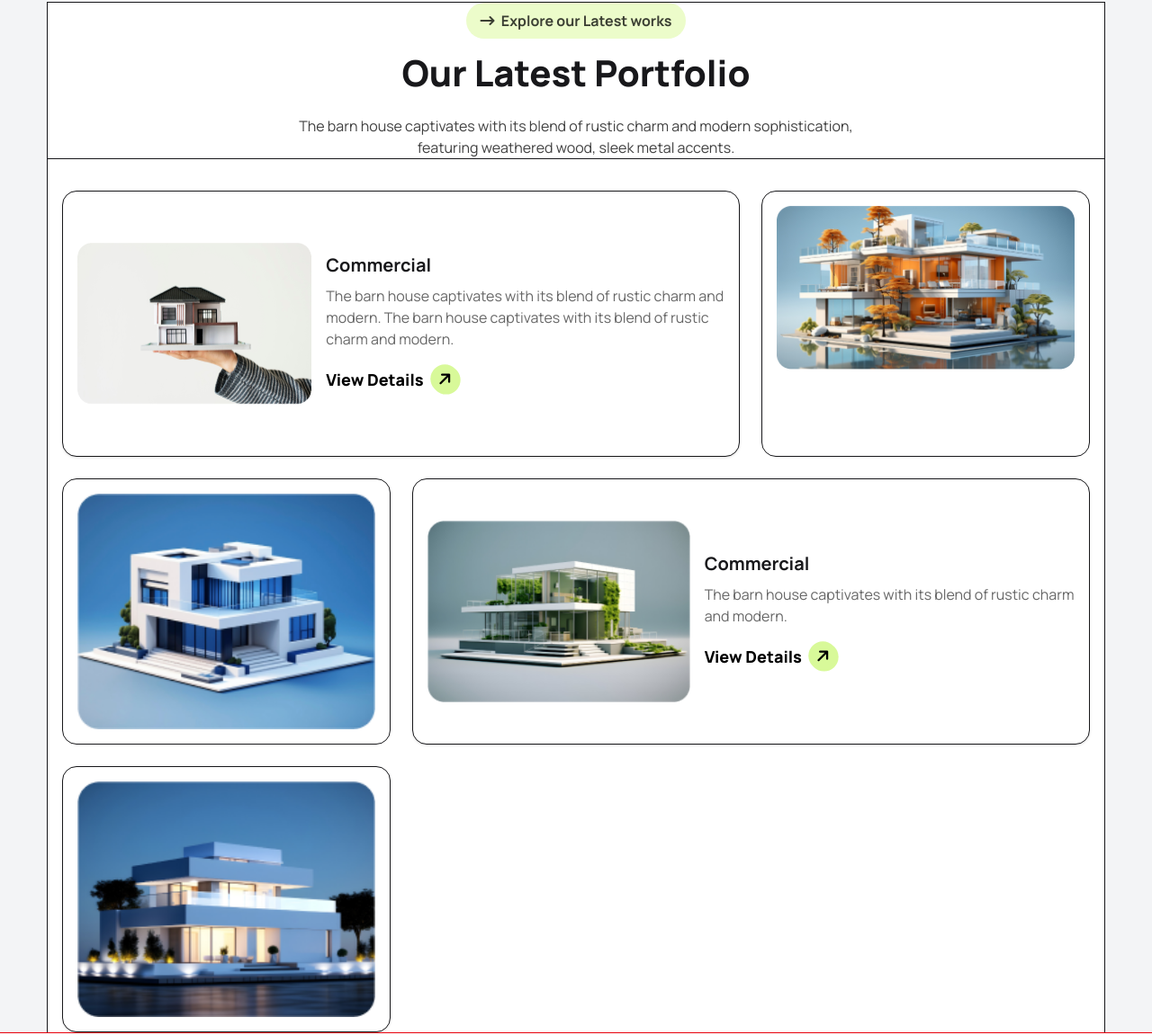
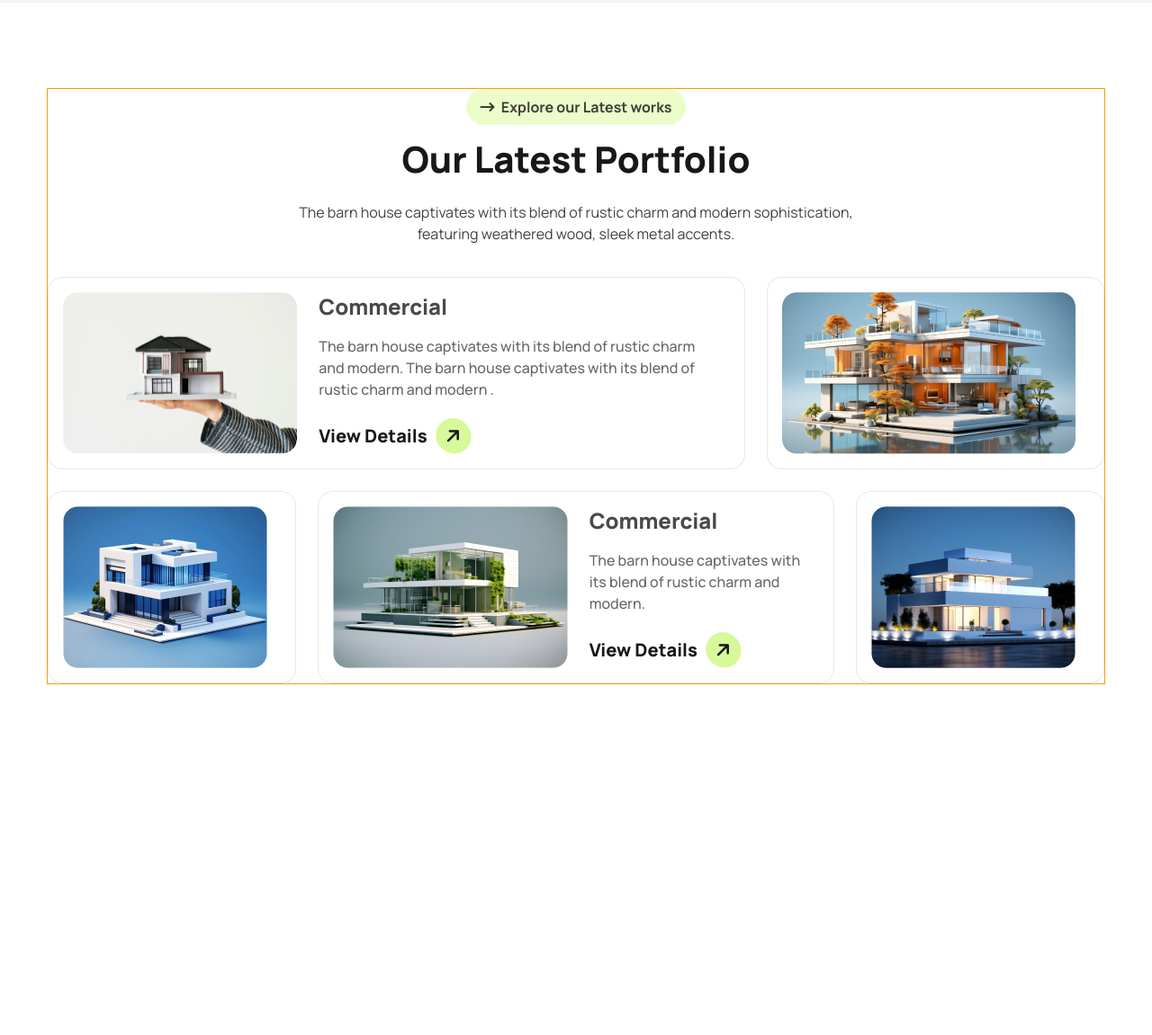
Before and after one commit to bdahsan1999wd/rinterio-landing-page, a website: page public/index.html in a window 1280 px wide. Shown: the part 2560-3711 px from the top of the page at 90% size. After the commit the page ends 3416 px from the top, so only its background shows below. Drawn offline with Linux system fonts and the light colour scheme.

Commit message:
some fixed Portfolio grid card section

```diff
--- a/public/index.html
+++ b/public/index.html
@@ -273,75 +273,99 @@
         </section>
 
         <!---------- Our Latest Portfolio Section Added ---------->
-        <section class="w-11/12 mx-auto bg-white outline mb-20">
+        <section class="lg:bg-white py-16 md:py-24">
+
+            <div class="w-11/12 mx-auto outline outline-amber-500">
 
                 <!----- Section Header Added ----->
-            <div class="text-center mb-9 outline">
+                <div class="text-center mb-9">
                     <button class="bg-lime-100 py-2 px-4 rounded-full font-bold text-black/75 cursor-pointer">
                         <i class="fa-solid fa-arrow-right-long mr-1"></i> Explore our Latest works
                     </button>
                     <h2 class="text-3xl md:text-4xl lg:text-[40px] font-extrabold mt-4">Our Latest Portfolio</h2>
                     <p class="mt-6 text-black/75">
-                    The barn house captivates with its blend of rustic charm and modern sophistication, <br>featuring
+                        The barn house captivates with its blend of rustic charm and modern sophistication,
+                        <br>featuring
                         weathered wood, sleek metal accents.
                     </p>
                 </div>
 
-            <!----- Portfolio Grid Card Added ----->
-            <div class="grid grid-cols-1 md:grid-cols-2 lg:grid-cols-3 gap-6 px-4 auto-rows-fr">
+                <!---------- Portfolio Grid Card Section Added ---------->
+                <div class="grid gap-6">
+
+                    <!---------- 1st card row Added ---------->
+                    <div class="grid grid-cols-1 lg:grid-cols-3 gap-6">
 
                         <!-- Card 1 -->
+                        <div class="lg:col-span-2">
+
                             <div
-                    class="bg-white border rounded-2xl p-4 shadow-sm col-span-1 lg:col-span-2 flex flex-col md:flex-row gap-4 items-center">
-                    <img src="../assets/img-1.png" alt="img-1" class="rounded-lg w-full md:w-1/2 object-cover">
+                                class="bg-white border border-gray-200 rounded-2xl p-4 flex flex-col md:flex-row gap-6 items-center">
 
-                    <div class="flex flex-col justify-between">
+                                <img src="../assets/img-1.png" alt="img-1" class="rounded-2xl w-full sm:w-auto">
+
                                 <div>
-                            <h3 class="text-xl font-bold mb-2">Commercial</h3>
-                            <p class="text-black/60 mb-4">
-                                The barn house captivates with its blend of rustic charm and modern. The barn house
-                                captivates with its blend of rustic charm and modern.
+                                    <h3 class="text-2xl text-[#494949] font-extrabold mb-4">Commercial</h3>
+                                    <p class="text-black/60 font-medium mb-5">
+                                        The barn house captivates with its blend of rustic charm <br>and modern. The
+                                        barn
+                                        house
+                                        captivates with its blend of <br> rustic charm and modern .
                                     </p>
-                        </div>
-                        <a href="#" class="text-lg font-extrabold text-black flex items-center gap-2">
+                                    <a href="#" class="text-xl font-extrabold flex items-center gap-2.5">
                                         View Details
-                            <i class="fa-solid fa-arrow-right -rotate-45 bg-lime-200 rounded-full p-2"></i>
+                                        <i
+                                            class="fa-solid fa-arrow-right -rotate-45 bg-lime-200 rounded-full p-2.5"></i>
                                     </a>
                                 </div>
 
                             </div>
 
-                <!-- Card 2 -->
-                <div class="bg-white border rounded-2xl p-4">
-                    <img src="../assets/img-2.png" alt="img-2" class="rounded-lg object-cover w-full">
                         </div>
 
+                        <!-- Card 2 -->
+                        <div class="lg:col-span-1">
+                            <div class="bg-white border border-gray-200 rounded-2xl p-4">
+                                <img src="../assets/img-2.png" alt="img-2" class="rounded-2xl w-full sm:w-auto">
+                            </div>
+                        </div>
+
+                    </div>
+
+                    <!---------- 2nd card row Added ---------->
+                    <div class="grid grid-cols-1 lg:grid-cols-12 gap-6">
+
                         <!-- Card 3 -->
-                <div class="bg-white border rounded-2xl p-4">
-                    <img src="../assets/img-3.png" alt="img-3" class="rounded-lg object-cover w-full">
+                        <div class="bg-white border border-gray-200 rounded-2xl p-4 lg:col-span-3">
+                            <img src="../assets/img-3.png" alt="img-3" class="rounded-2xl w-full sm:w-auto">
                         </div>
 
                         <!-- Card 4 -->
                         <div
-                    class="bg-white border rounded-2xl p-4 shadow-sm col-span-1 lg:col-span-2 flex flex-col md:flex-row gap-4 items-center">
-                    <img src="../assets/img-4.png" alt="img-4" class="rounded-lg w-full md:w-1/2 object-cover">
-                    <div class="flex flex-col justify-between">
+                            class="bg-white border border-gray-200 rounded-2xl p-4 flex flex-col md:flex-row gap-6 items-center lg:col-span-6">
+
+                            <img src="../assets/img-4.png" alt="img-4" class="rounded-2xl w-full sm:w-auto">
+
                             <div>
-                            <h3 class="text-xl font-bold mb-2">Commercial</h3>
-                            <p class="text-black/60 mb-4">
+                                <h3 class="text-2xl text-[#494949] font-extrabold mb-4">Commercial</h3>
+                                <p class="text-black/60 font-medium mb-5">
                                     The barn house captivates with its blend of rustic charm and modern.
                                 </p>
-                        </div>
-                        <a href="#" class="text-lg font-extrabold text-black flex items-center gap-2">
+                                <a href="#" class="text-xl font-extrabold flex items-center gap-2.5">
                                     View Details
-                            <i class="fa-solid fa-arrow-right -rotate-45 bg-lime-200 rounded-full p-2"></i>
+                                    <i class="fa-solid fa-arrow-right -rotate-45 bg-lime-200 rounded-full p-2.5"></i>
                                 </a>
                             </div>
+
                         </div>
 
                         <!-- Card 5 -->
-                <div class="bg-white border rounded-2xl p-4 shadow-sm">
-                    <img src="../assets/img-5.png" alt="img-5" class="rounded-lg object-cover w-full">
+                        <div class="bg-white border border-gray-200 rounded-2xl p-4 lg:col-span-3">
+                            <img src="../assets/img-5.png" alt="img-5" class="rounded-2xl w-full sm:w-auto">
+                        </div>
+
+                    </div>
+
                 </div>
 
             </div>
```
Also changed, not shown: public/output.css. Lines whose indentation alone changed are shown as unchanged.
